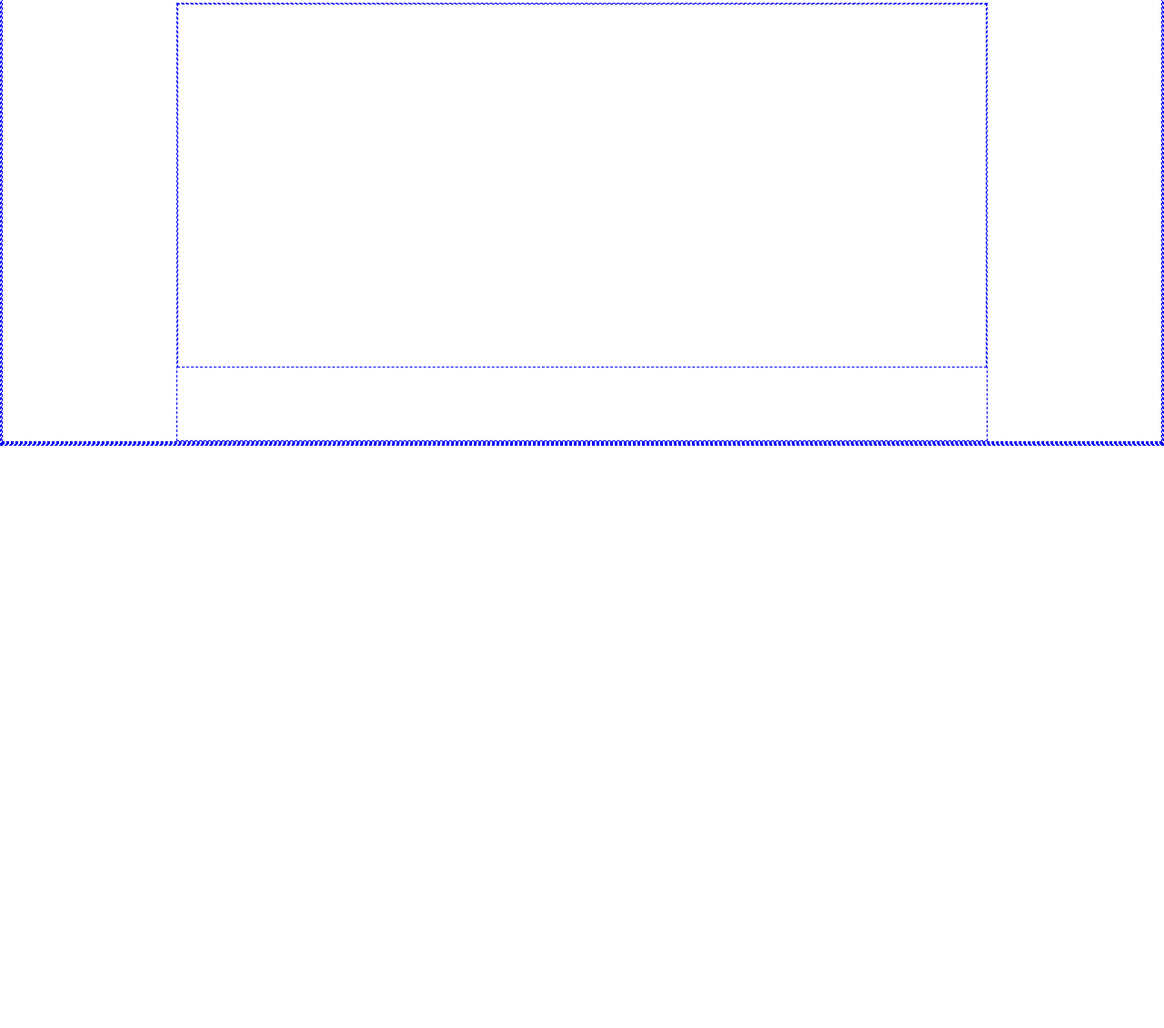
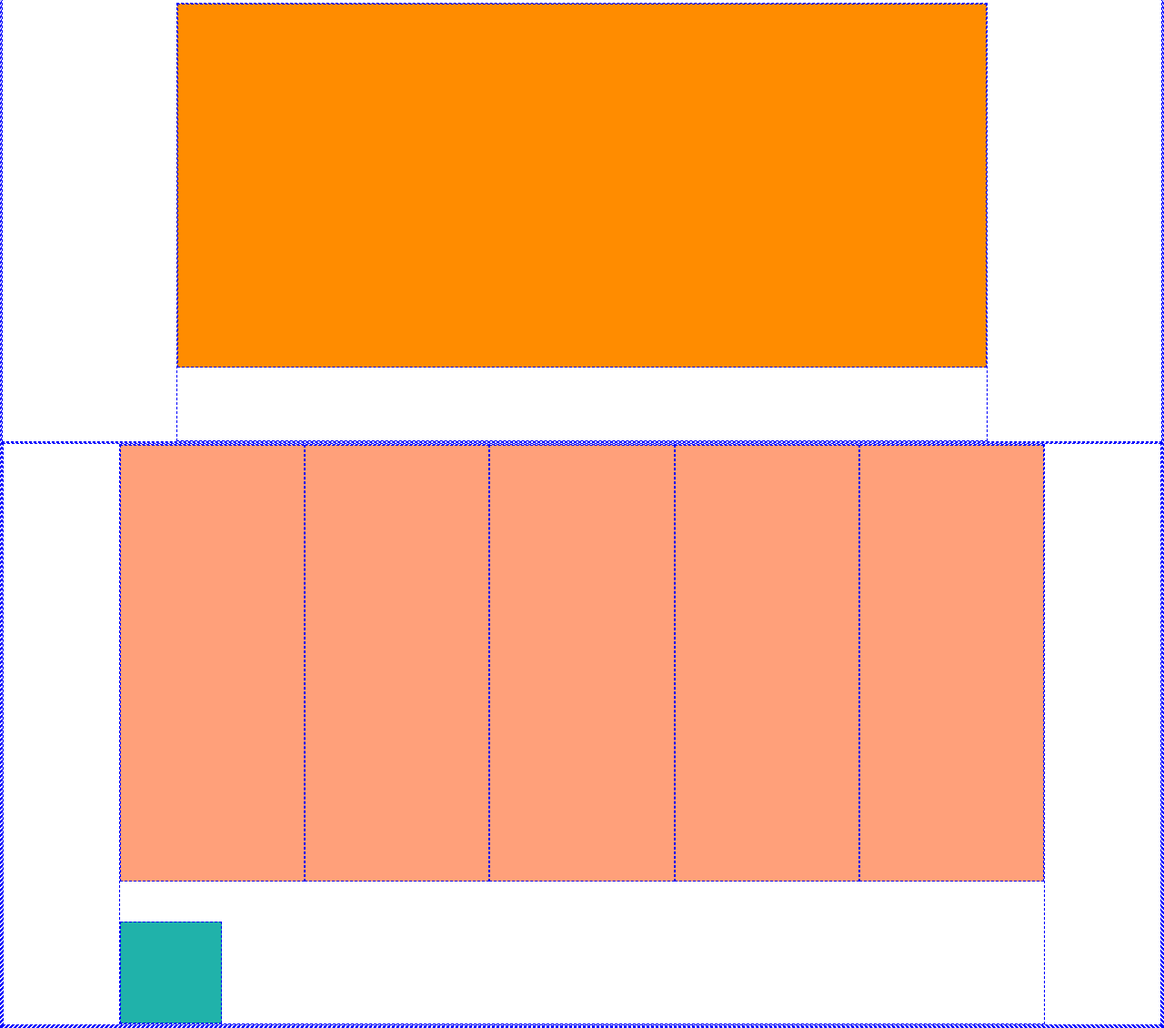
Before and after one commit to valerioperria/htmlcss-dropbox, a plain HTML site: page index.html in a window 1280 px wide. Shown: the part 4916-6046 px from the top of the page at 91% size. Before the commit the page ends 5406 px from the top, so only its background shows below. Drawn offline with Linux system fonts and the light colour scheme.

Commit message:
htmlcss-dropbox-add:structure-footer

```diff
--- a/css/style.css
+++ b/css/style.css
@@ -171,4 +171,36 @@ main{
 .questions{
     width: 100%;
     height: 25rem;
+    background-color: darkorange;
 }
+
+/* FOOTER */
+.footer-container{
+    /* background-color: black; */
+    width: 100%;
+    height: 40rem;
+    display: flex;
+    justify-content: center;
+    position: relative;
+}
+.end{
+    width: 80%;
+    height: 100%;
+    display: flex;
+    justify-content: center;
+    flex-wrap: wrap;
+    position: relative;
+}
+.end-list{
+    width: 20%;
+    height: 30rem;
+    background-color: lightsalmon;
+}
+.lenguage{
+    position: absolute;
+    width: 7rem;
+    height: 7rem;
+    bottom: 0%;
+    left: 0%;
+    background-color: lightseagreen;
+}
--- a/index.html
+++ b/index.html
@@ -79,7 +79,18 @@
     </main>
 
     <!-- FOOTER -->
-    <footer></footer>
+    <footer>
+        <div class="footer-container">
+            <div class="end">
+                <div class="end-list"></div>
+                <div class="end-list"></div>
+                <div class="end-list"></div>
+                <div class="end-list"></div>
+                <div class="end-list"></div>
+                <div class="lenguage"></div>
+            </div>
+        </div>
+    </footer>
 </body>
 
 </html>
```
